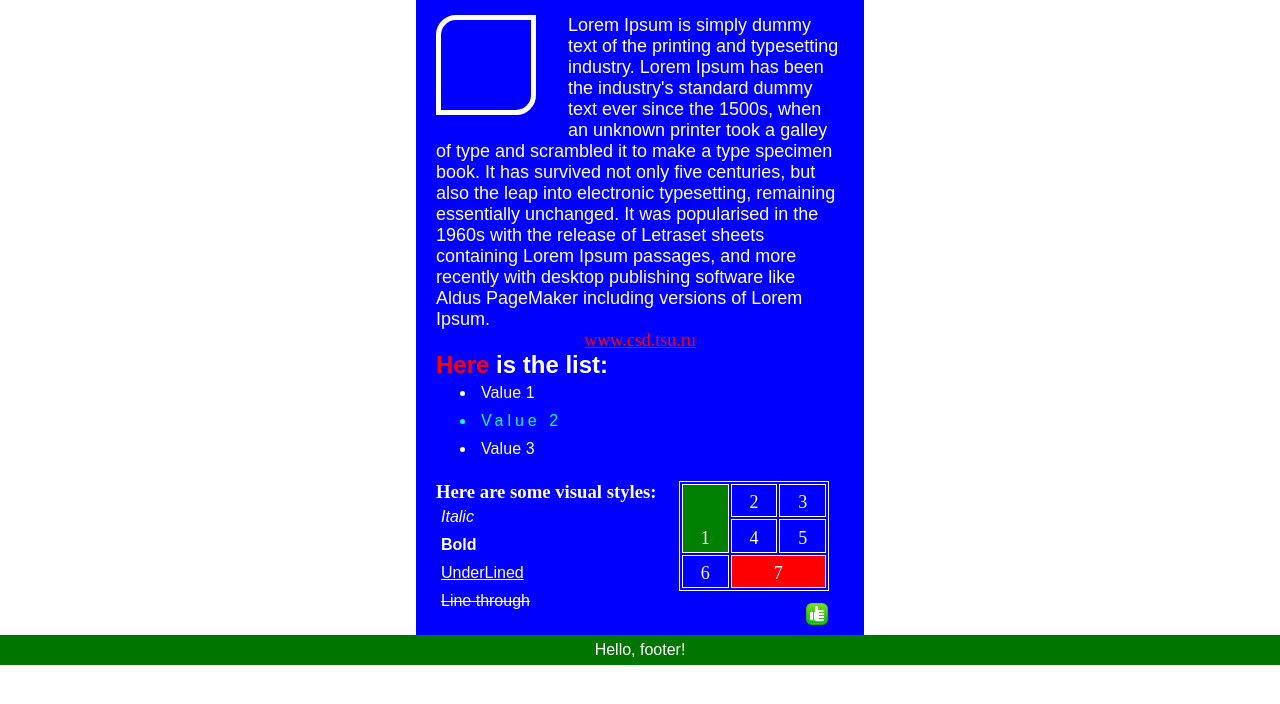
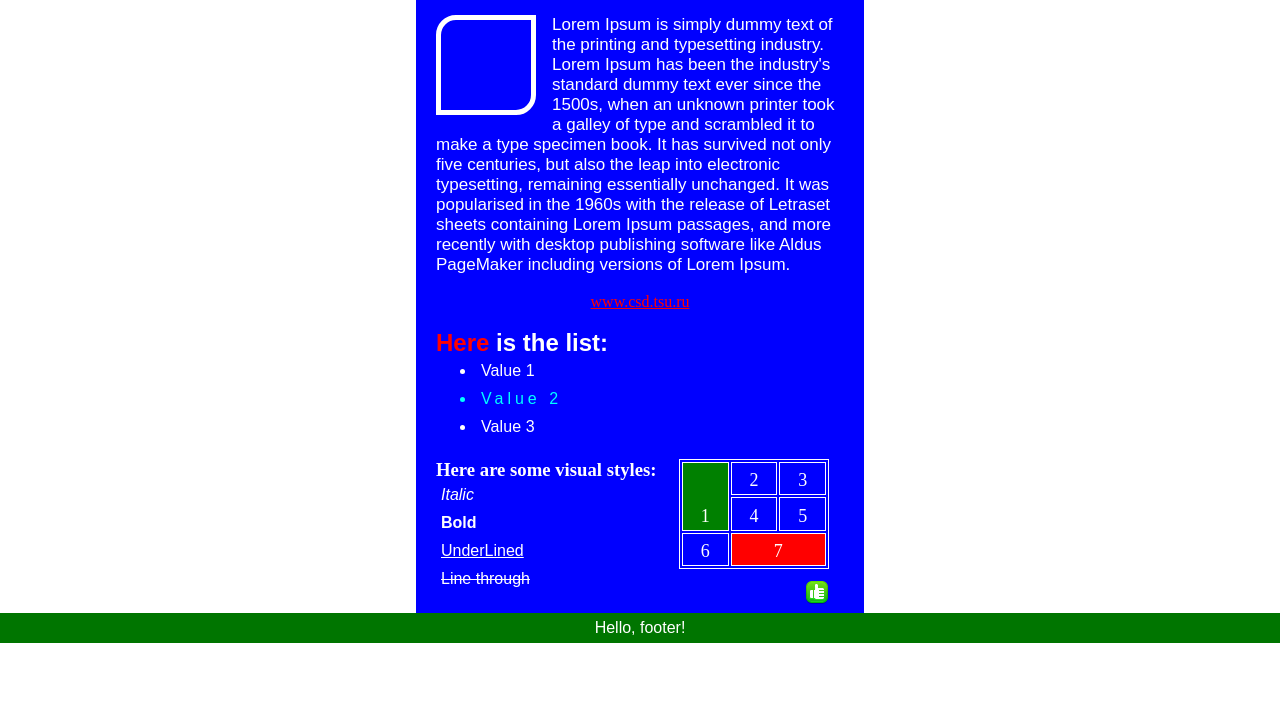
Before and after one commit to rafaelmt35/932003.Tanumikhardzha.Rafael.lab1, a plain HTML site: page index.html in a window 1280 px wide. Shown: the part 90-794 px from the top of the page. Drawn offline with Linux system fonts and the light colour scheme.

Commit message:
sizing p text

```diff
--- a/css/style.css
+++ b/css/style.css
@@ -12,7 +12,7 @@
 }
 
 .loremipsumStyle {
-  font-size: 18px;
+  font-size: 17px;
   font-family: Arial, Helvetica, sans-serif;
 }
 
@@ -51,7 +51,6 @@ h2 {
 
 p {
   color: white;
-  font-size: 18px;
 }
 
 footer {
@@ -73,7 +72,7 @@ footer {
   background-color: blue;
   border-radius: 20px 0px 20px 0px;
   float: left;
-  margin-right: 2rem;
+  margin-right: 1rem;
   margin-bottom: 1rem;
 }
 
--- a/index.html
+++ b/index.html
@@ -14,7 +14,7 @@
       <div class="square"></div>
       <!-- ARTICLE -->
       <section class="loremipsumStyle">
-        <p style="color: white">
+        <p>
           Lorem Ipsum is simply dummy text of the printing and typesetting
           industry. Lorem Ipsum has been the industry's standard dummy text ever
           since the 1500s, when an unknown printer took a galley of type and
@@ -26,12 +26,12 @@
           including versions of Lorem Ipsum.
         </p>
       </section>
-
+      <br />
       <!-- HREF LINK -->
       <a href="http://www.csd.tsu.ru/" , style="color: red">
         <p class="phref">www.csd.tsu.ru</p></a
       >
-
+      <br />
       <!-- FIRSTLIST -->
       <h2><span style="color: red">Here</span> is the list:</h2>
       <ul>
```
